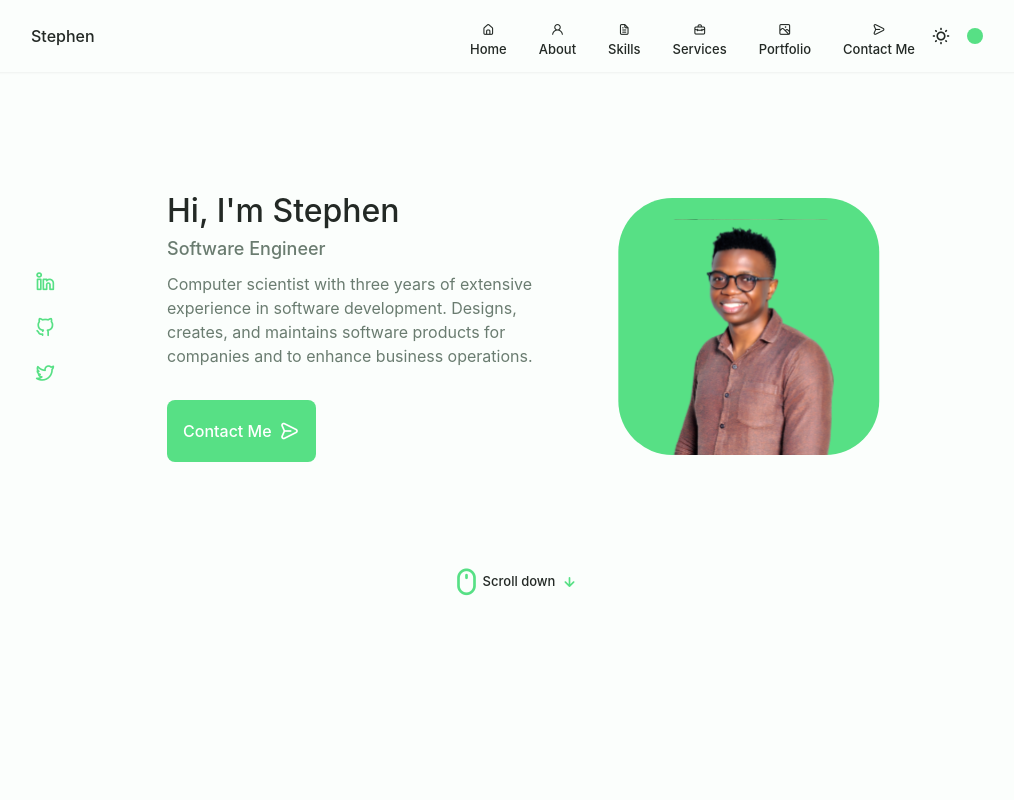
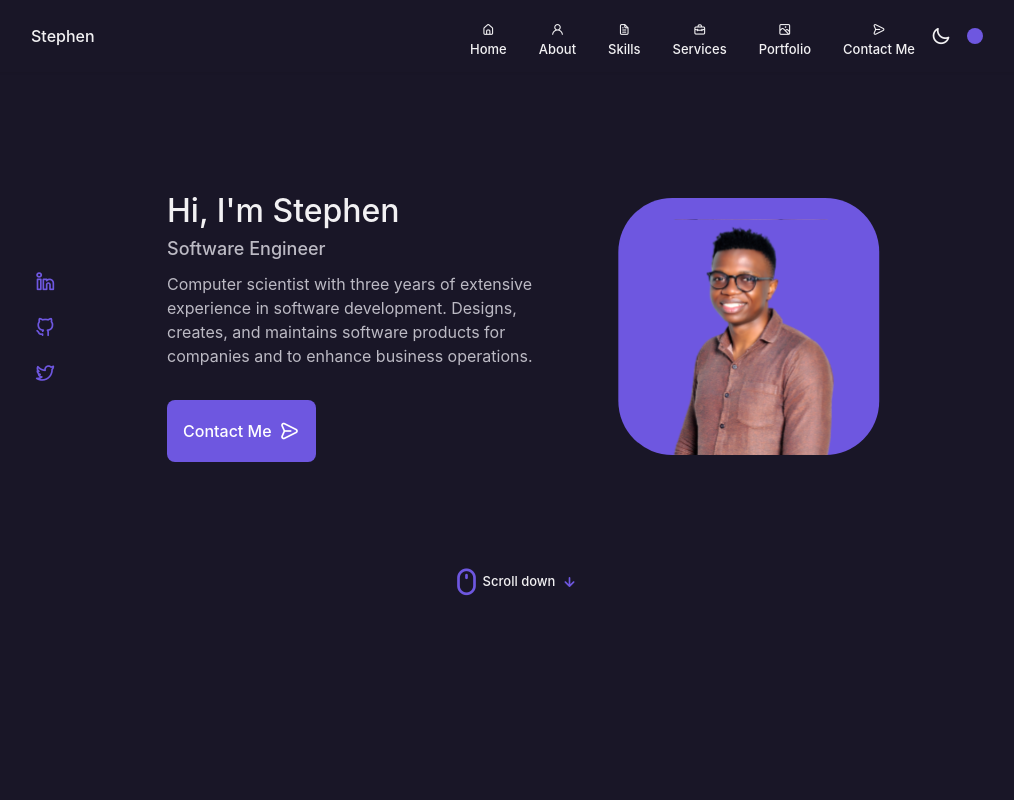
Before and after one commit to StephenAraka/portfolio, a React (Create React App) app: page / in a window 1280 px wide. Shown: the top 800 px of the page, without its empty margins (125-1139 px from the left). Built offline with nearby package versions, Linux system fonts and the light colour scheme; some icons are missing.

Commit message:
change default theme

```diff
--- a/src/App.js
+++ b/src/App.js
@@ -9,8 +9,8 @@ const themeColors = ['#57e085', '#576ee0', '#6e57e0', '#e05785'];
 
 function App() {
   const [y, setY] = useState(window.scrollY);
-  const [themeColor, setThemeColor] = useState('#57e085');
-  const [isDarkTheme, setIsDarkTheme] = useState(false)
+  const [themeColor, setThemeColor] = useState('#6e57e0');
+  const [isDarkTheme, setIsDarkTheme] = useState(true)
 
   useEffect(() => {
     window.addEventListener("scroll", (e) => setY(window.scrollY));
```
